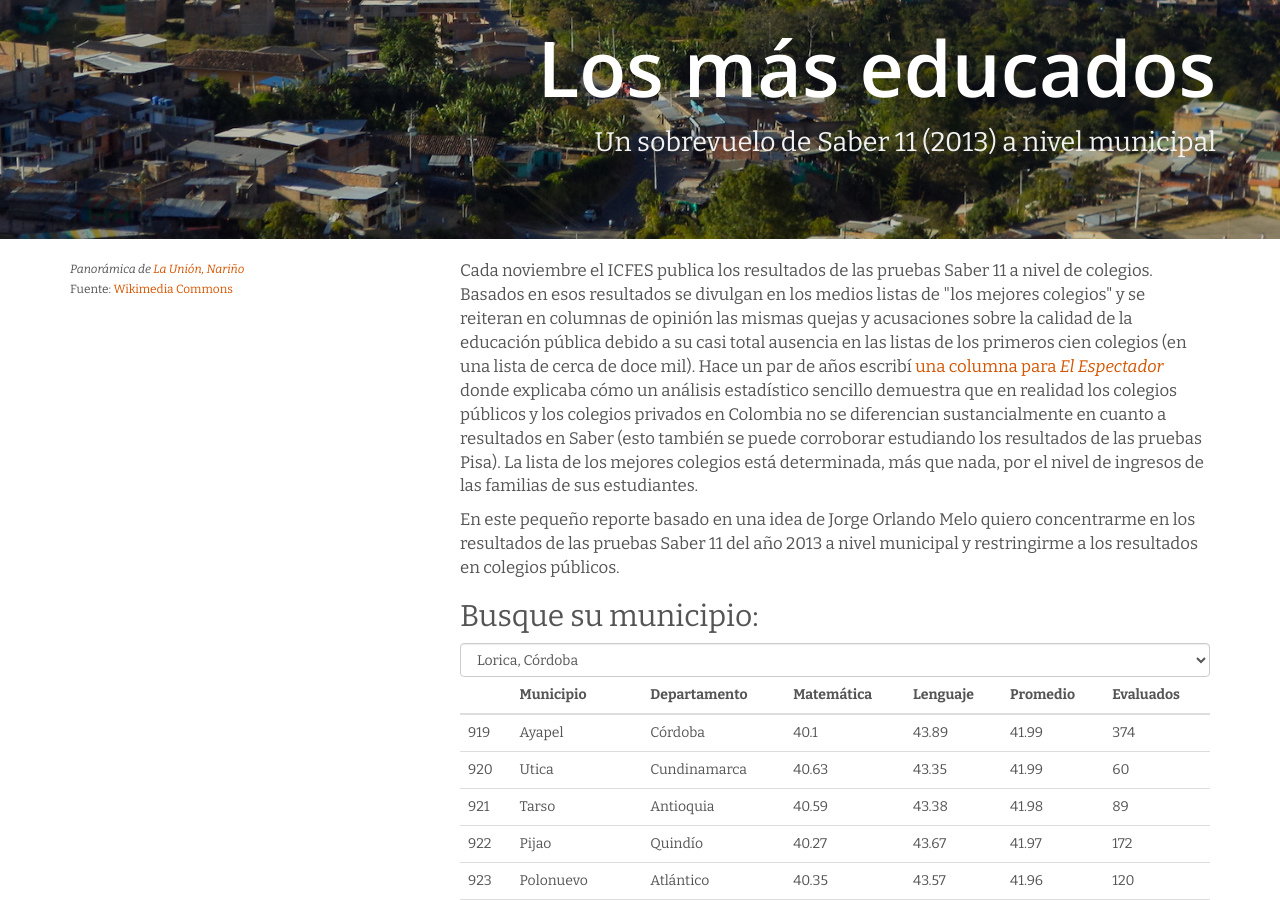
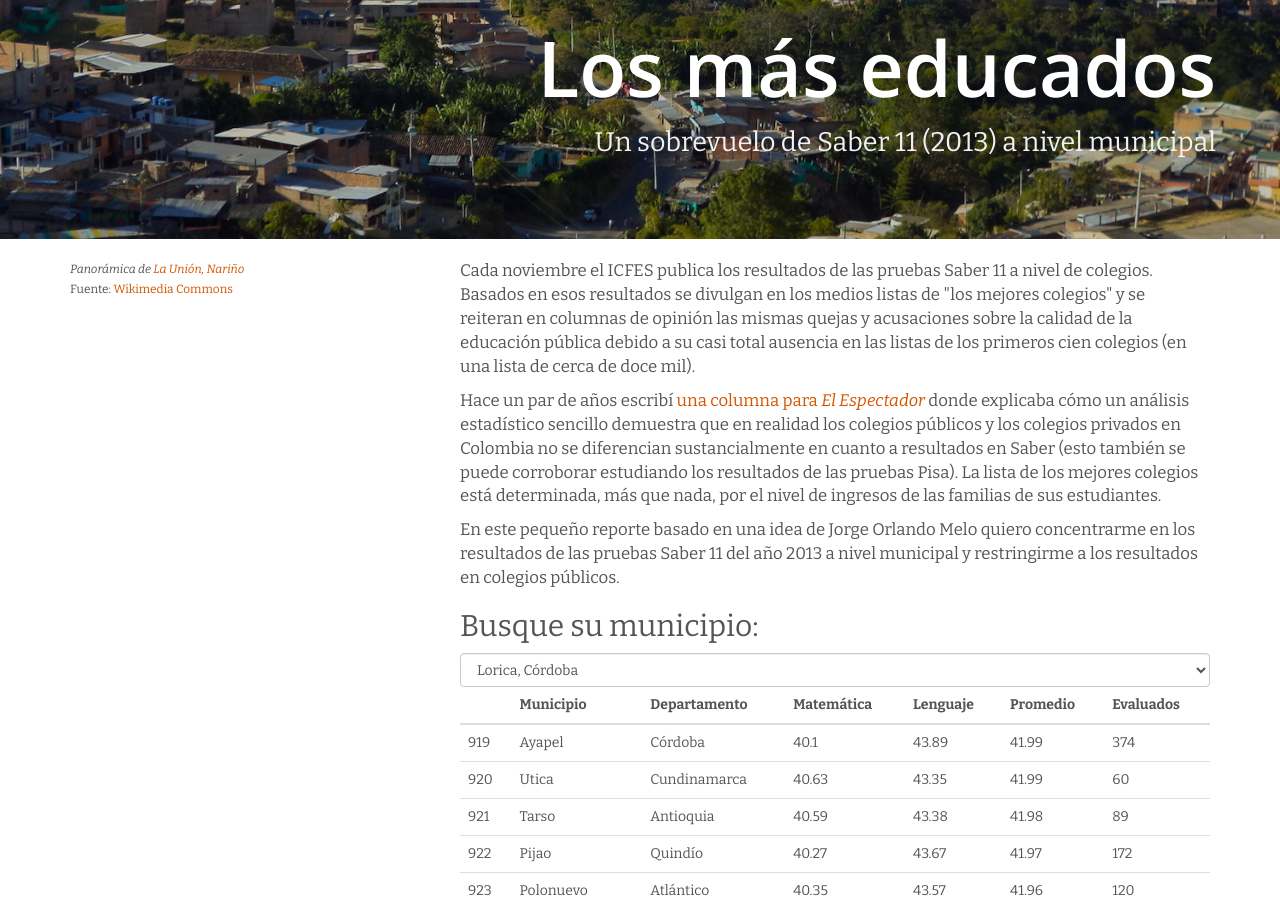
Before and after one commit to finiterank/saber_notebooks, a Jekyll site: the page built from index.md, in a window 1280 px wide and 900 px high, scrolled down 485 px. Built offline with Jekyll 4.4.1, drawn with Linux system fonts in a browser that asks for light colours; nearby versions of some CDN libraries; Markdown is read by kramdown in place of the engine named in the settings.

Commit message:
Estilo y texto

```diff
--- a/index.md
+++ b/index.md
@@ -18,7 +18,9 @@
 </div>
 <div class="col-md-8 texto">
 
-<p>Cada noviembre el ICFES publica los resultados de las pruebas Saber 11 a nivel de colegios. Basados en esos resultados se divulgan en los medios listas de "los mejores colegios" y se reiteran en columnas de opinión las mismas quejas y acusaciones sobre la calidad de la educación pública debido a su casi total ausencia en las listas de los primeros cien colegios (en una lista de cerca de doce mil). Hace un par de años escribí <a href="http://www.elespectador.com/opinion/columna-389967-saber-y-perder">una columna para <em>El Espectador</em></a> donde explicaba cómo un análisis estadístico sencillo demuestra que en realidad los colegios públicos y los colegios privados en Colombia no se diferencian sustancialmente en cuanto a resultados en Saber (esto también se puede corroborar estudiando los resultados de las pruebas Pisa). La lista de los mejores colegios está determinada, más que nada, por el nivel de ingresos de las familias de sus estudiantes.</p>
+<p>Cada noviembre el ICFES publica los resultados de las pruebas Saber 11 a nivel de colegios. Basados en esos resultados se divulgan en los medios listas de "los mejores colegios" y se reiteran en columnas de opinión las mismas quejas y acusaciones sobre la calidad de la educación pública debido a su casi total ausencia en las listas de los primeros cien colegios (en una lista de cerca de doce mil). </p>
+
+<p>Hace un par de años escribí <a href="http://www.elespectador.com/opinion/columna-389967-saber-y-perder">una columna para <em>El Espectador</em></a> donde explicaba cómo un análisis estadístico sencillo demuestra que en realidad los colegios públicos y los colegios privados en Colombia no se diferencian sustancialmente en cuanto a resultados en Saber (esto también se puede corroborar estudiando los resultados de las pruebas Pisa). La lista de los mejores colegios está determinada, más que nada, por el nivel de ingresos de las familias de sus estudiantes.</p>
 
 <p>En este pequeño reporte basado en una idea de Jorge Orlando Melo quiero concentrarme en los resultados de las pruebas Saber 11 del año 2013 a nivel municipal y restringirme a los resultados en colegios públicos. </p>
 
```
